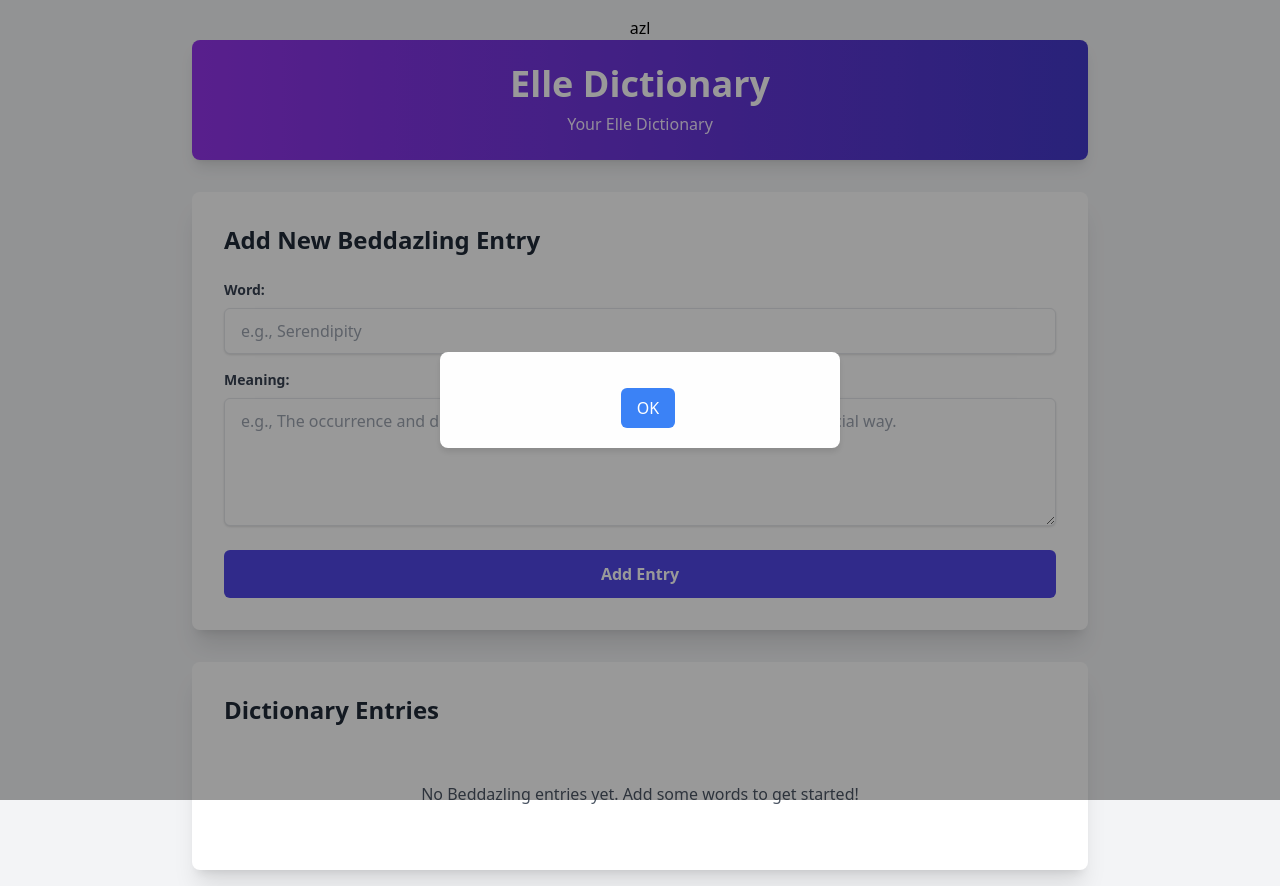
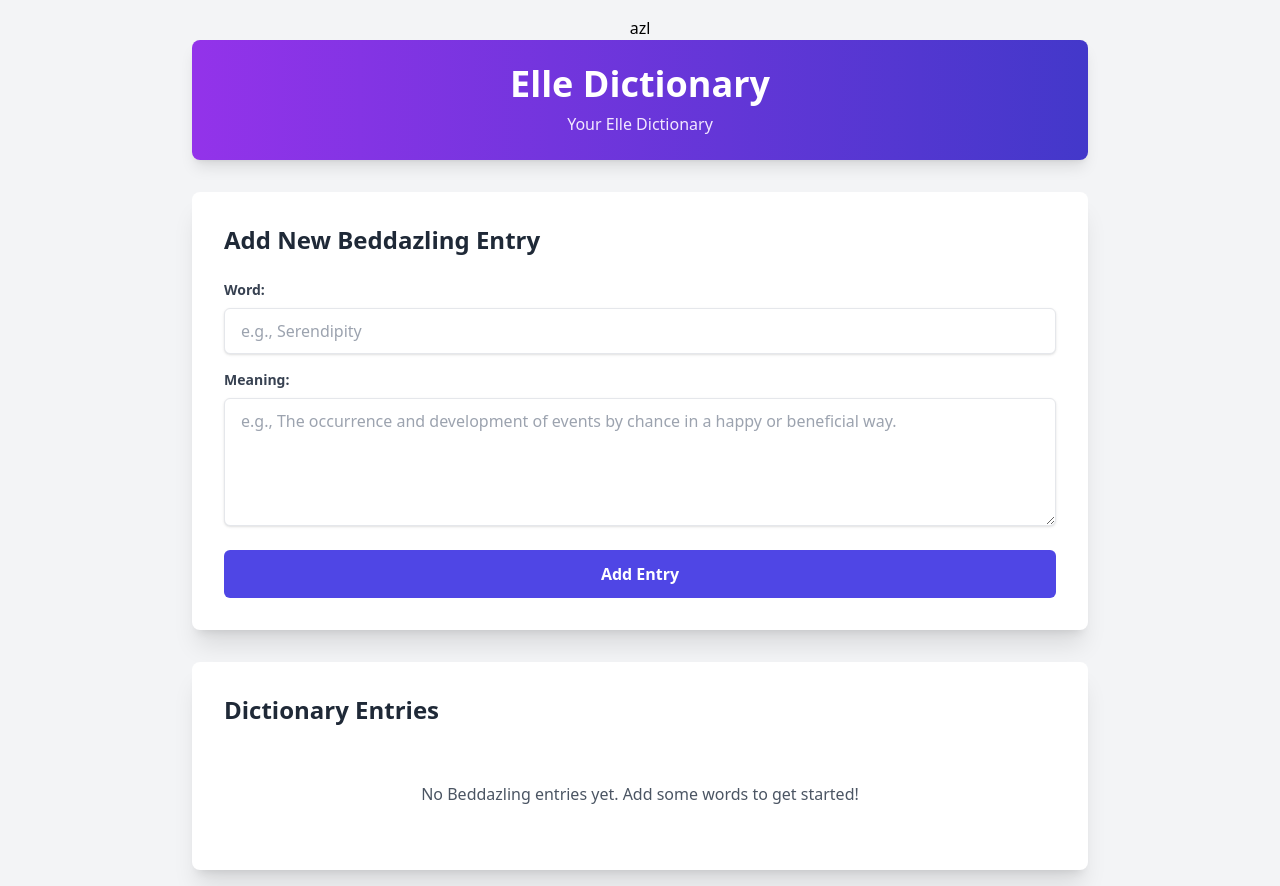
Before and after one commit to shaun0406/ElleDictionary, a plain HTML site: page index.html in a window 1280 px wide. Drawn offline with nearby package versions, Linux system fonts and the light colour scheme; no server answers.

Commit message:
Update style.css

```diff
--- a/style.css
+++ b/style.css
@@ -3,7 +3,7 @@ body {
 }
 /* Custom styles for modal */
 .modal {
-    display: none; /* Hidden by default */
+    /* Removed 'display: flex;' from here */
     position: fixed; /* Stay in place */
     z-index: 100; /* Sit on top */
     left: 0;
@@ -12,9 +12,9 @@ body {
     height: 100%; /* Full height */
     overflow: auto; /* Enable scroll if needed */
     background-color: rgba(0,0,0,0.4); /* Black w/ opacity */
-    display: flex;
     align-items: center;
     justify-content: center;
+    /* The 'hidden' class from Tailwind will now correctly apply display: none; */
 }
 .modal-content {
     background-color: #fefefe;
```
